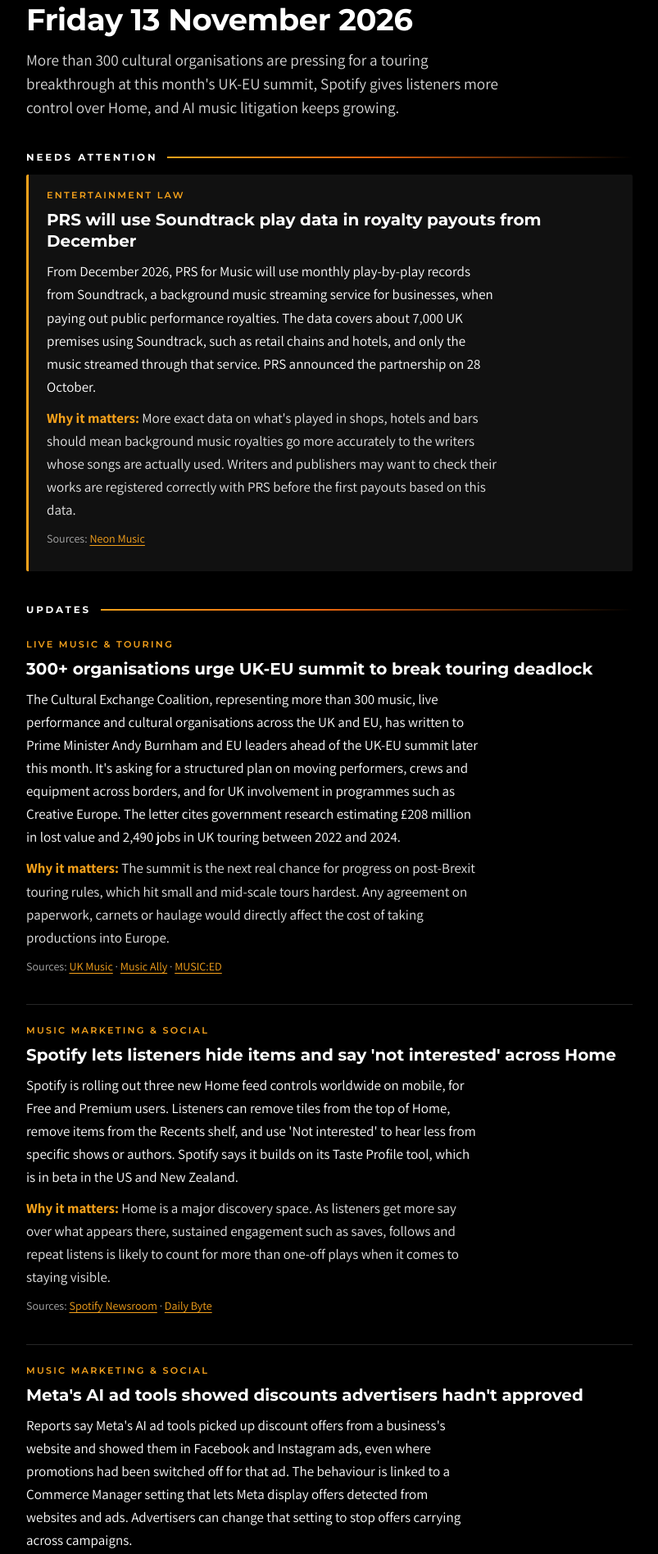
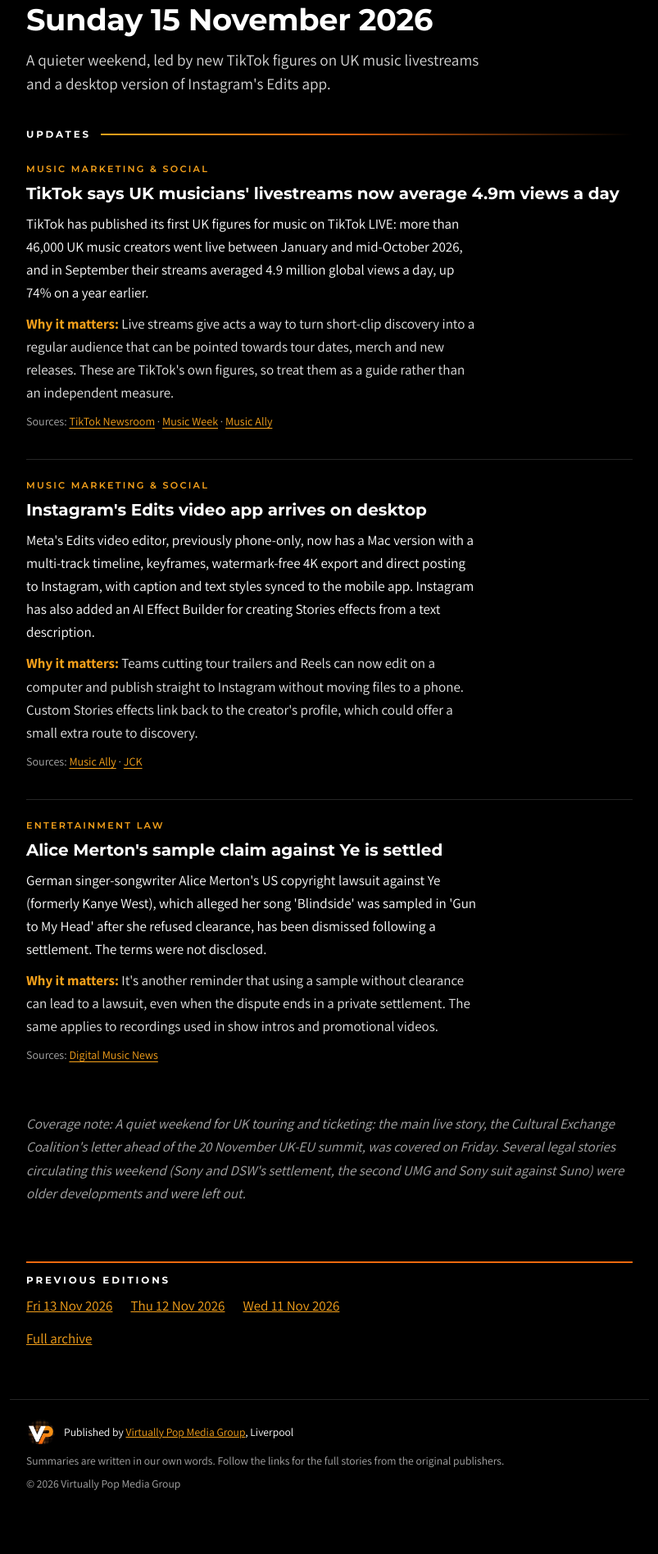
Before and after one commit to virtuallypop-rundown/vp-rundown, a plain HTML site: page index.html in a window 1280 px wide. Shown: the part 331-2227 px from the top of the page at 82% size, without its empty margins (238-1041 px from the left). After the commit the page ends 2203 px from the top, so only its background shows below. Drawn offline with Linux system fonts and the light colour scheme.

Commit message:
Edition 2026-11-15
Co-authored-by: Perplexity <noreply@perplexity.ai>

```diff
--- a/index.html
+++ b/index.html
@@ -14,34 +14,24 @@
 <p class="tag">Live music, music marketing and entertainment law news, every weekday morning, plus a lighter weekend edition.</p>
 <nav><a href="index.html">Latest</a><a href="archive.html">Archive</a></nav>
 </div></header>
-<main class="wrap"><article class="edition"><p class="kicker">Weekday briefing</p><h1>Friday 13 November 2026</h1>
-<p class="lede">More than 300 cultural organisations are pressing for a touring breakthrough at this month&#x27;s UK-EU summit, Spotify gives listeners more control over Home, and AI music litigation keeps growing.</p>
-<section class="sec sec-attention"><h2>Needs attention</h2>
+<main class="wrap"><article class="edition"><p class="kicker">Weekday briefing</p><h1>Sunday 15 November 2026</h1>
+<p class="lede">A quieter weekend, led by new TikTok figures on UK music livestreams and a desktop version of Instagram&#x27;s Edits app.</p>
+<section class="sec sec-updates"><h2>Updates</h2>
+<div class="item"><p class="topic">Music marketing &amp; social</p>
+<h3>TikTok says UK musicians&#x27; livestreams now average 4.9m views a day</h3><p>TikTok has published its first UK figures for music on TikTok LIVE: more than 46,000 UK music creators went live between January and mid-October 2026, and in September their streams averaged 4.9 million global views a day, up 74% on a year earlier.</p>
+<p class="why"><strong>Why it matters:</strong> Live streams give acts a way to turn short-clip discovery into a regular audience that can be pointed towards tour dates, merch and new releases. These are TikTok&#x27;s own figures, so treat them as a guide rather than an independent measure.</p>
+<p class="src">Sources: <a href="https://newsroom.tiktok.com/from-discovery-to-fandom-how-tiktok-live-is-becoming-a-new-stage-for-uk-musicians?lang=en-GB" rel="noopener" target="_blank">TikTok Newsroom</a> · <a href="https://www.musicweek.com/digital/read/tiktok-reveals-uk-figures-for-scale-and-growth-of-tiktok-live-for-the-first-time/095472" rel="noopener" target="_blank">Music Week</a> · <a href="https://musically.com/2026/11/13/tiktok-trumpets-livestreaming-success-for-uk-based-musicians/" rel="noopener" target="_blank">Music Ally</a></p></div>
+<div class="item"><p class="topic">Music marketing &amp; social</p>
+<h3>Instagram&#x27;s Edits video app arrives on desktop</h3><p>Meta&#x27;s Edits video editor, previously phone-only, now has a Mac version with a multi-track timeline, keyframes, watermark-free 4K export and direct posting to Instagram, with caption and text styles synced to the mobile app. Instagram has also added an AI Effect Builder for creating Stories effects from a text description.</p>
+<p class="why"><strong>Why it matters:</strong> Teams cutting tour trailers and Reels can now edit on a computer and publish straight to Instagram without moving files to a phone. Custom Stories effects link back to the creator&#x27;s profile, which could offer a small extra route to discovery.</p>
+<p class="src">Sources: <a href="https://musically.com/2026/11/13/instagram-brings-edits-to-desktop-and-lets-anyone-build-stories-effects/" rel="noopener" target="_blank">Music Ally</a> · <a href="https://www.jckonline.com/editorial-article/social-media-updates-nov-26/" rel="noopener" target="_blank">JCK</a></p></div>
 <div class="item"><p class="topic">Entertainment law</p>
-<h3>PRS will use Soundtrack play data in royalty payouts from December</h3><p>From December 2026, PRS for Music will use monthly play-by-play records from Soundtrack, a background music streaming service for businesses, when paying out public performance royalties. The data covers about 7,000 UK premises using Soundtrack, such as retail chains and hotels, and only the music streamed through that service. PRS announced the partnership on 28 October.</p>
-<p class="why"><strong>Why it matters:</strong> More exact data on what&#x27;s played in shops, hotels and bars should mean background music royalties go more accurately to the writers whose songs are actually used. Writers and publishers may want to check their works are registered correctly with PRS before the first payouts based on this data.</p>
-<p class="src">Sources: <a href="https://neonmusic.co.uk/prs-soundtrack-uk-business-royalties" rel="noopener" target="_blank">Neon Music</a></p></div>
+<h3>Alice Merton&#x27;s sample claim against Ye is settled</h3><p>German singer-songwriter Alice Merton&#x27;s US copyright lawsuit against Ye (formerly Kanye West), which alleged her song &#x27;Blindside&#x27; was sampled in &#x27;Gun to My Head&#x27; after she refused clearance, has been dismissed following a settlement. The terms were not disclosed.</p>
+<p class="why"><strong>Why it matters:</strong> It&#x27;s another reminder that using a sample without clearance can lead to a lawsuit, even when the dispute ends in a private settlement. The same applies to recordings used in show intros and promotional videos.</p>
+<p class="src">Sources: <a href="https://www.digitalmusicnews.com/2026/11/13/kanye-west-infringement-antisemitism-lawsuit-settled/" rel="noopener" target="_blank">Digital Music News</a></p></div>
 </section>
-<section class="sec sec-updates"><h2>Updates</h2>
-<div class="item"><p class="topic">Live music &amp; touring</p>
-<h3>300+ organisations urge UK-EU summit to break touring deadlock</h3><p>The Cultural Exchange Coalition, representing more than 300 music, live performance and cultural organisations across the UK and EU, has written to Prime Minister Andy Burnham and EU leaders ahead of the UK-EU summit later this month. It&#x27;s asking for a structured plan on moving performers, crews and equipment across borders, and for UK involvement in programmes such as Creative Europe. The letter cites government research estimating £208 million in lost value and 2,490 jobs in UK touring between 2022 and 2024.</p>
-<p class="why"><strong>Why it matters:</strong> The summit is the next real chance for progress on post-Brexit touring rules, which hit small and mid-scale tours hardest. Any agreement on paperwork, carnets or haulage would directly affect the cost of taking productions into Europe.</p>
-<p class="src">Sources: <a href="https://www.ukmusic.org/news/culture-industry-leaders-urge-andy-burnham-and-eu-leaders-to-break-deadlock-over-touring-uk-and-europe-ahead-of-uk-eu-summit/" rel="noopener" target="_blank">UK Music</a> · <a href="https://musically.com/2026/11/12/music-bodies-make-their-latest-call-for-action-on-uk-eu-touring/" rel="noopener" target="_blank">Music Ally</a> · <a href="https://musiceducation.global/articles/culture-leaders-urge-uk-eu-summit-to-break-touring-deadlock-6Pd1" rel="noopener" target="_blank">MUSIC:ED</a></p></div>
-<div class="item"><p class="topic">Music marketing &amp; social</p>
-<h3>Spotify lets listeners hide items and say &#x27;not interested&#x27; across Home</h3><p>Spotify is rolling out three new Home feed controls worldwide on mobile, for Free and Premium users. Listeners can remove tiles from the top of Home, remove items from the Recents shelf, and use &#x27;Not interested&#x27; to hear less from specific shows or authors. Spotify says it builds on its Taste Profile tool, which is in beta in the US and New Zealand.</p>
-<p class="why"><strong>Why it matters:</strong> Home is a major discovery space. As listeners get more say over what appears there, sustained engagement such as saves, follows and repeat listens is likely to count for more than one-off plays when it comes to staying visible.</p>
-<p class="src">Sources: <a href="https://newsroom.spotify.com/2026-11-12/home-feed-updates/" rel="noopener" target="_blank">Spotify Newsroom</a> · <a href="https://dailybyte.pk/blog/spotify-home-controls-hide-tiles-recents-12-november-2026" rel="noopener" target="_blank">Daily Byte</a></p></div>
-<div class="item"><p class="topic">Music marketing &amp; social</p>
-<h3>Meta&#x27;s AI ad tools showed discounts advertisers hadn&#x27;t approved</h3><p>Reports say Meta&#x27;s AI ad tools picked up discount offers from a business&#x27;s website and showed them in Facebook and Instagram ads, even where promotions had been switched off for that ad. The behaviour is linked to a Commerce Manager setting that lets Meta display offers detected from websites and ads. Advertisers can change that setting to stop offers carrying across campaigns.</p>
-<p class="why"><strong>Why it matters:</strong> For ticket and merch campaigns, a presale code or early-bird price appearing in the wrong ad or to the wrong audience could confuse buyers and cost revenue. It&#x27;s worth checking Commerce Manager and reviewing AI-generated ad variations before campaigns go live.</p>
-<p class="src">Sources: <a href="https://www.marketingdive.com/news/sociable-metas-ai-ads-included-unapproved-discounts/874525/" rel="noopener" target="_blank">Marketing Dive</a></p></div>
-<div class="item"><p class="topic">Entertainment law</p>
-<h3>Reservoir expands its AI copyright suits against Suno and Anthropic</h3><p>Music publisher Reservoir has filed expanded complaints in its US lawsuits against Suno and Anthropic, weeks after the originals. The Suno case now lists 1,368 allegedly infringed works, up from 1,050, and the Anthropic case 1,143, up from 853. Combined, the statutory damages sought are now reported at more than $445 million. The claims have not been tested in court.</p>
-<p class="why"><strong>Why it matters:</strong> Publishers are steadily widening AI training claims, and the scale of damages being sought adds pressure for licensing deals between AI firms and rights holders. The outcomes may shape how songwriters and catalogue owners are paid when their works are used by AI services.</p>
-<p class="src">Sources: <a href="https://www.digitalmusicnews.com/2026/11/12/reservoir-suno-lawsuit-anthropic-amended/" rel="noopener" target="_blank">Digital Music News</a></p></div>
-</section>
-<p class="gaps">Coverage note: Ticket resale stayed in the news, but there was no new government step this week; the draft resale bill still hasn&#x27;t been published. The PRS and Soundtrack item comes from one secondary source, as the original PRS announcement couldn&#x27;t be fetched. A Meta Pixel measurement change from 12 November was left out because reports say it doesn&#x27;t apply to UK or EU users.</p>
-</article><aside class="recent"><h2>Previous editions</h2><ul><li><a href="editions/2026-11-12.html">Thu 12 Nov 2026</a></li><li><a href="editions/2026-11-11.html">Wed 11 Nov 2026</a></li></ul><a href="archive.html">Full archive</a></aside></main>
+<p class="gaps">Coverage note: A quiet weekend for UK touring and ticketing: the main live story, the Cultural Exchange Coalition&#x27;s letter ahead of the 20 November UK-EU summit, was covered on Friday. Several legal stories circulating this weekend (Sony and DSW&#x27;s settlement, the second UMG and Sony suit against Suno) were older developments and were left out.</p>
+</article><aside class="recent"><h2>Previous editions</h2><ul><li><a href="editions/2026-11-13.html">Fri 13 Nov 2026</a></li><li><a href="editions/2026-11-12.html">Thu 12 Nov 2026</a></li><li><a href="editions/2026-11-11.html">Wed 11 Nov 2026</a></li></ul><a href="archive.html">Full archive</a></aside></main>
 <footer class="wrap foot"><p class="fo"><img src="assets/vp-mark.webp" alt="" width="36" height="35"><span>Published by <a href="https://www.virtuallypop.com/" rel="noopener">Virtually Pop Media Group</a>, Liverpool</span></p><p>Summaries are written in our own words. Follow the links for the full stories from the original publishers.</p><p>&copy; 2026 Virtually Pop Media Group</p></footer>
 <script>(function(){if(window.parent===window)return;document.documentElement.classList.add("embedded");function s(){parent.postMessage({vpRundownHeight:document.documentElement.scrollHeight},"*")}addEventListener("load",s);addEventListener("resize",s);if(window.ResizeObserver)new ResizeObserver(s).observe(document.body);})();</script>
 </body></html>
```
Also changed, not shown: archive.html (+1 -1 lines), editions/2026-11-15.html (added, +37 -0 lines), feed.xml (+18 -1 lines), 1 other file.
